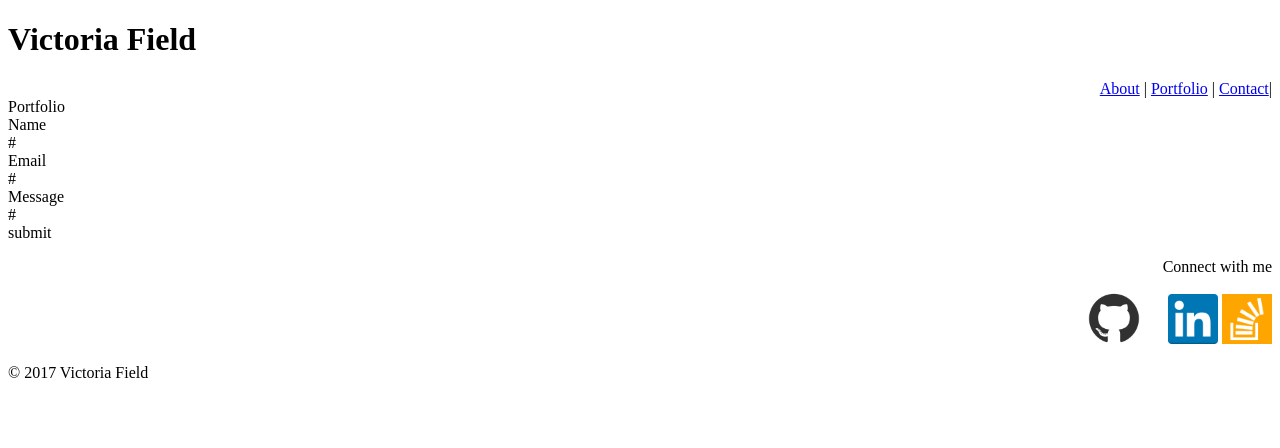
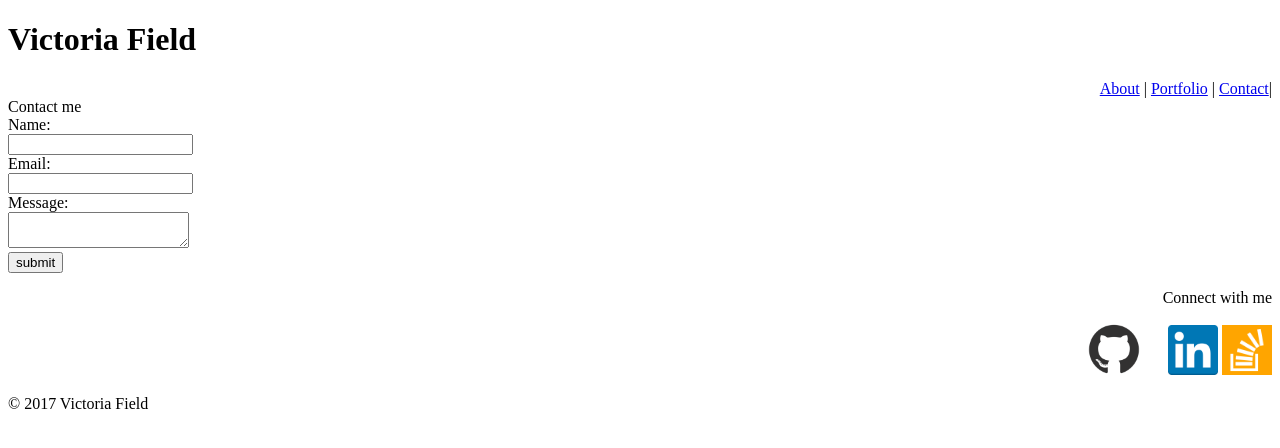
Before and after one commit to victoria-field/Basic-Portfolio, a plain HTML site: page contact.html in a window 1280 px wide. Drawn offline with Linux system fonts and the light colour scheme.

Commit message:
I attempted to do this but ran into issues

```diff
--- a/contact.html
+++ b/contact.html
@@ -25,31 +25,27 @@
 </div> <!--nav-->
 
 </div> <!--head-->
-<div> <!--Contact-->
-	Portfolio
-</div> <!--Contact-->
 
-<div><!--name-->
-Name
-</div>
-<div><!--name box-->
-	#
-</div>
-<div><!--email-->
-Email
-</div>
-<div><!--email box-->
-	#
-</div>
-<div><!--message-->
-Message
-</div>
-<div><!--message box-->
-	#
-</div>
-<div>
-submit
-</div>
+<form action="mailto:victoria.shadid@gmail.com">
+	<div> <!--Contact-->
+		Contact me
+	</div> <!--Contact-->
+
+
+	Name:<br>
+
+	<input type="text" name="Name"><br><!--name box-->
+
+	Email:<br>
+
+	<input type="text" name="Email"><br>
+
+	Message:<br>
+	<textarea></textarea><br>
+	<button>submit</button><br>
+
+
+
 <div align="right"> <!--links-->
 	<p>Connect with me</p>
 	<a href="https://github.com/victoria-field"><img src="assets\images\github-mark.png" alt="github-mark" width="100" /></a>
```
